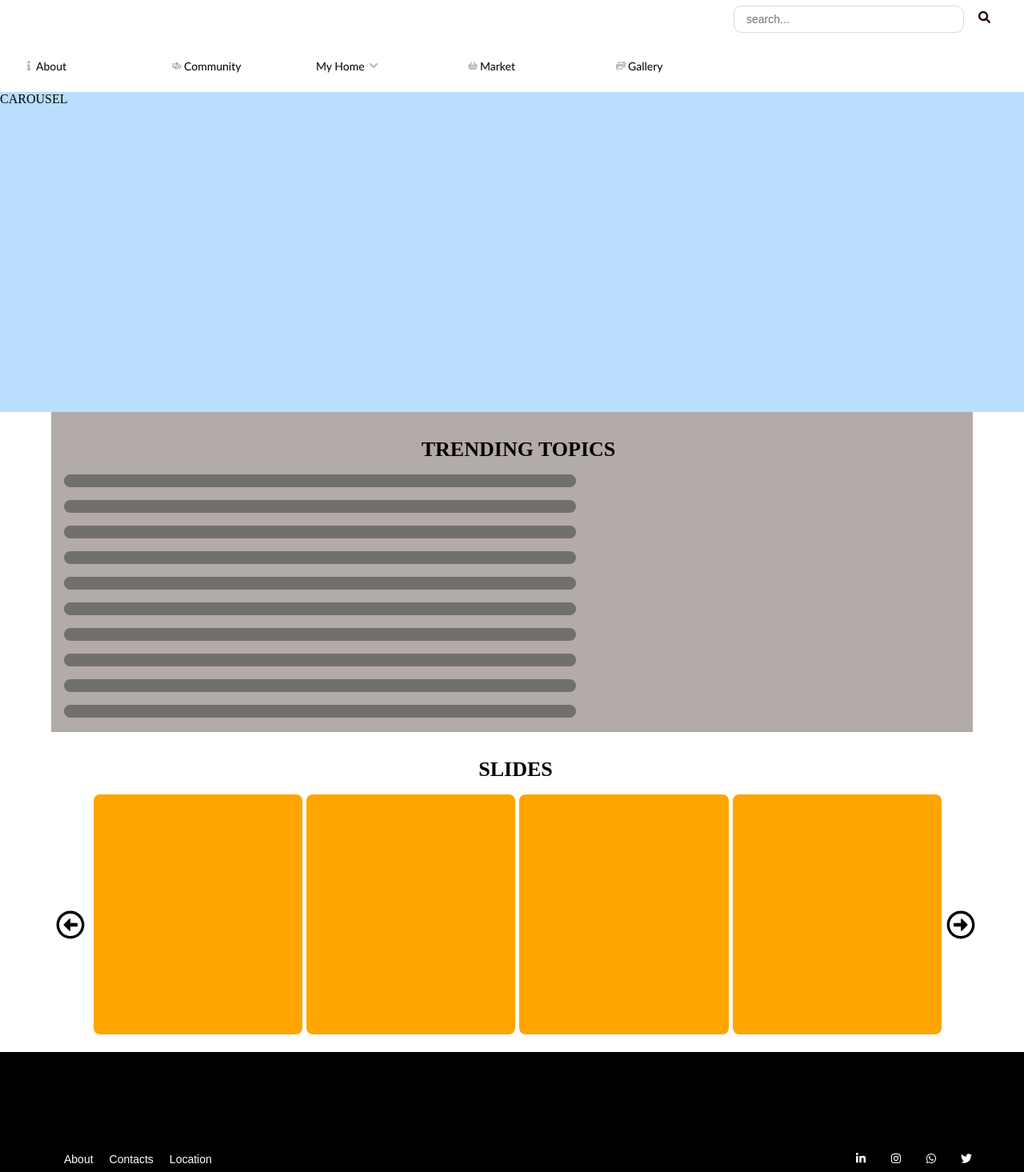
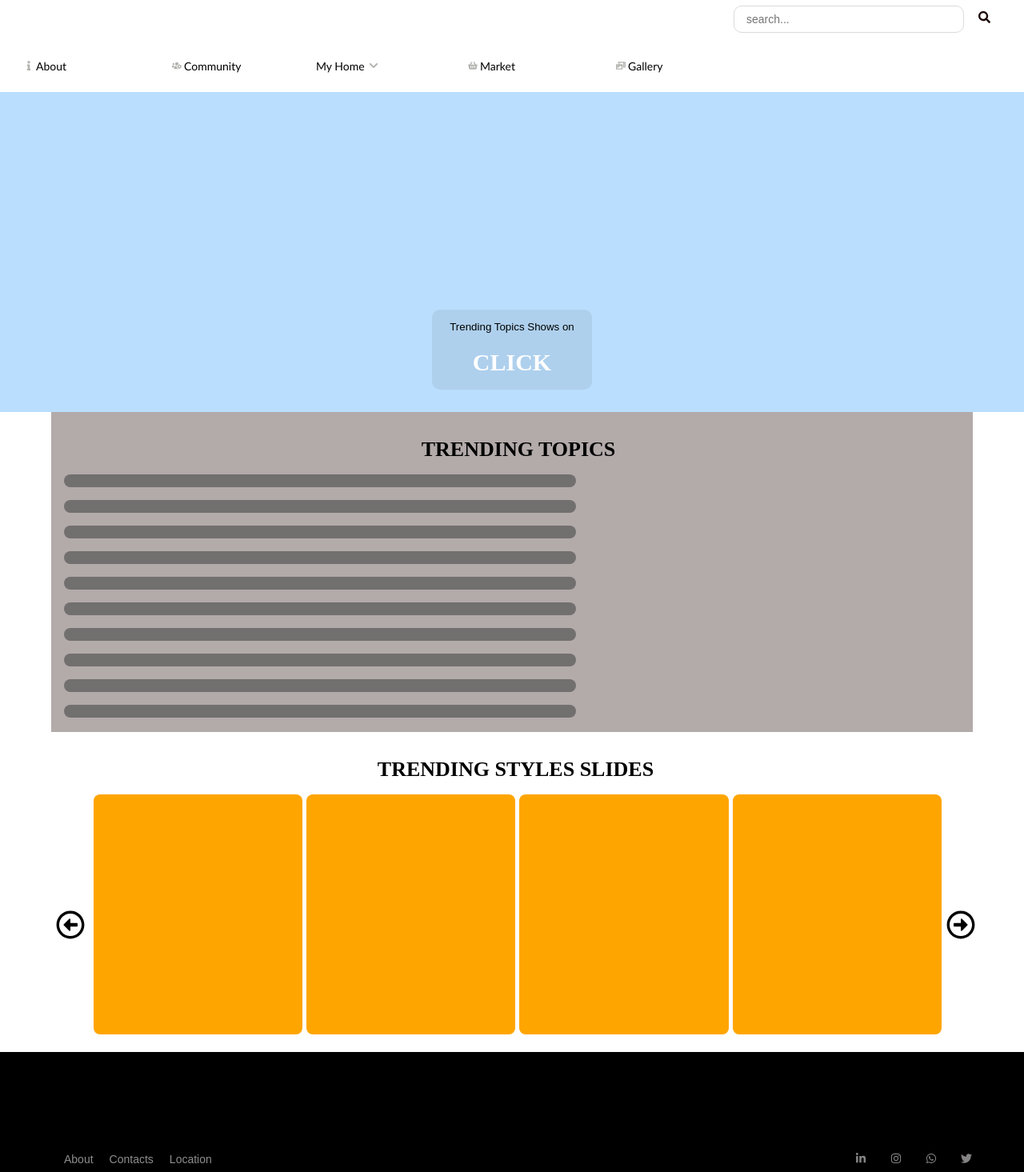
Before and after one commit to ndboy5/fashion_repo_frontend, a React (Create React App) app in the folder project/: page / in a window 1280 px wide. Shown: the part 45-1510 px from the top of the page at 80% size. Built offline with nearby package versions, Linux system fonts and the light colour scheme.

Commit message:
added new features

```diff
--- a/project/src/components/home/carousel.js
+++ b/project/src/components/home/carousel.js
@@ -1,5 +1,13 @@
+import { FaCoffee } from "react-icons/fa";
 import styles from "./carousel.module.css";
 function Carousel() {
-  return <div className={styles.carousel}>CAROUSEL</div>;
+  return (
+    <div className={styles.carousel}>
+      <button className={styles.btn}>
+        <p> Trending Topics Shows on</p>
+        <h1>CLICK</h1>
+      </button>
+    </div>
+  );
 }
 export default Carousel;
--- a/project/src/components/home/carousel.module.css
+++ b/project/src/components/home/carousel.module.css
@@ -4,4 +4,24 @@
   height: 25rem;
   margin: auto;
   margin-top: 10rem;
+  text-align: center;
 }
+
+.carousel .btn {
+  background-color: rgba(0, 0, 0, 0.062);
+  border: none;
+  border-radius: 10px;
+  height: 100px;
+  margin-top: 17rem;
+  width: 200px;
+}
+
+.carousel h1 {
+  color: white;
+  font-family: cooper hewitt;
+  font-size: 30px;
+}
+
+/* .carousel p {
+  color: white;
+} */
--- a/project/src/components/home/slides.js
+++ b/project/src/components/home/slides.js
@@ -8,7 +8,7 @@ import styles from "./slides.module.css";
 function Slides() {
   return (
     <div className={styles.slides}>
-      <h4>SLIDES</h4>
+      <h4>TRENDING STYLES SLIDES</h4>
       <div className={styles.container}>
         <button className={styles.btn}>
           <i className={styles.i}>
--- a/project/src/components/layouts/footer.module.css
+++ b/project/src/components/layouts/footer.module.css
@@ -22,7 +22,7 @@ footer {
 
 .footerItems a {
   text-decoration: none;
-  color: white;
+  color: rgb(143, 140, 140);
   margin-right: 20px;
 }
 
@@ -38,6 +38,10 @@ footer {
 }
 
 .contactMedia i {
+  color: rgb(133, 131, 131);
+  margin: 5px;
+}
+.contactMedia i:hover {
   color: white;
   margin: 5px;
 }
```
